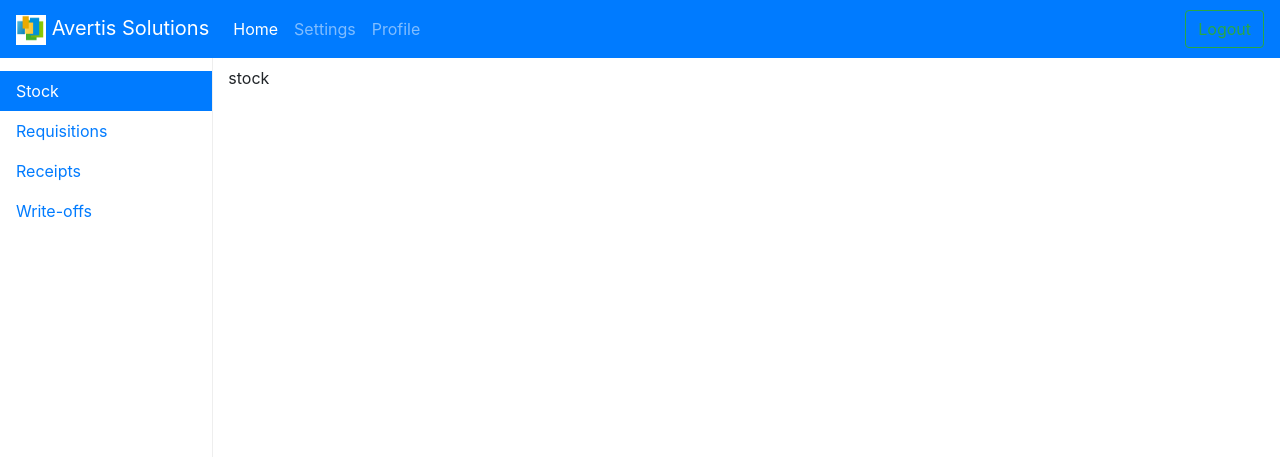
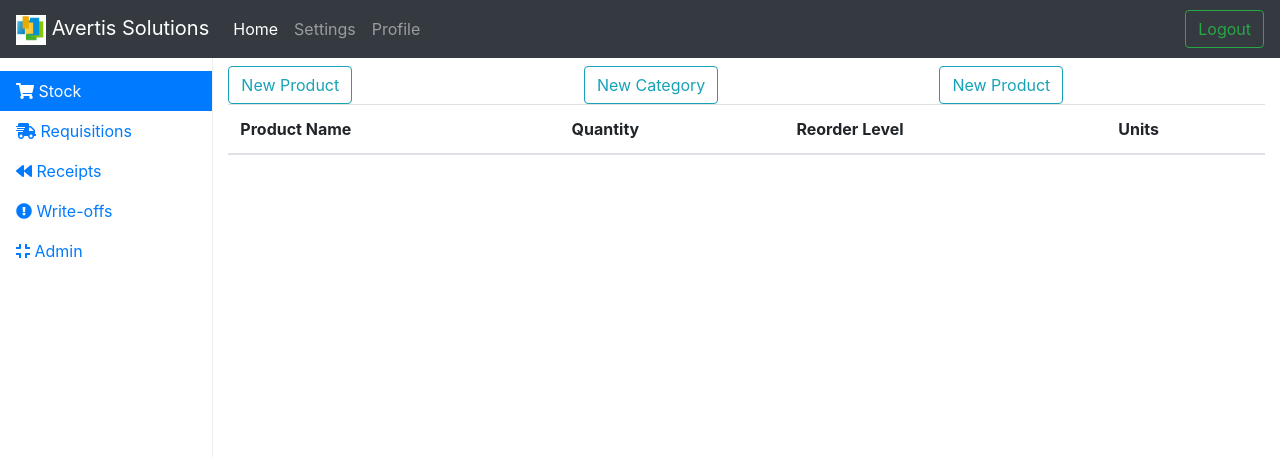
Before and after one commit to RichardMM/testhrku, a Flask app: page / in a window 1280 px wide. Shown: the top 457 px of the page. Run offline with Flask 2, Linux system fonts and the light colour scheme; lists and menus that the app fills with data are empty; parts of the project's set-up code (start-up, migrations or seed data) failed here and were passed over; some libraries are stand-ins or nearby versions.

Commit message:
Inventory UI added

```diff
--- a/myapp/warehouse/templates/warehouse/base.html
+++ b/myapp/warehouse/templates/warehouse/base.html
@@ -6,11 +6,7 @@
     <meta http-equiv="X-UA-Compatible" content="ie=edge">
 
     <link href="https://use.fontawesome.com/releases/v5.0.8/css/all.css" rel="stylesheet">
-    <link href="{{ url_for("static", filename="styles/fullcalendar-3.9.0/fullcalendar.min.css") }}" rel="stylesheet">
-    <link href="{{ url_for("static", filename="styles/fullcalendar-3.9.0/fullcalendar.print.min.css") }}" media="print" rel="stylesheet">
-    <!-- <link rel="stylesheet" href="https://maxcdn.bootstrapcdn.com/bootstrap/4.0.0-alpha.6/css/bootstrap.min.css" integrity="sha384-rwoIResjU2yc3z8GV/NPeZWAv56rSmLldC3R/AZzGRnGxQQKnKkoFVhFQhNUwEyJ" crossorigin="anonymous">
-     -->
-     <link href="https://stackpath.bootstrapcdn.com/bootstrap/4.1.1/css/bootstrap.min.css" rel="stylesheet" integrity="sha384-WskhaSGFgHYWDcbwN70/dfYBj47jz9qbsMId/iRN3ewGhXQFZCSftd1LZCfmhktB" crossorigin="anonymous">
+     <link href="https://stackpath.bootstrapcdn.com/bootstrap/4.1.1/css/bootstrap.min.css" rel="stylesheet">
 
     <link href="{{ url_for("static", filename="styles/dashboard/dashboard.css") }}" rel="stylesheet">
     <script src="https://cdnjs.cloudflare.com/ajax/libs/moment.js/2.21.0/moment.min.js"></script>
@@ -25,8 +21,7 @@
     <title>Warehouse System</title>
 </head>
 <body style="height:100%;">
-
-    <nav class="navbar navbar-expand-md navbar-dark bg-primary fixed-top">
+    <nav class="navbar navbar-expand-md navbar-dark bg-dark fixed-top">
     <!--nav class="navbar navbar-toggleable-md navbar-inverse fixed-top bg-inverse"-->
             <button class="navbar-toggler navbar-toggler-right hidden-lg-up collapsed" type="button" data-toggle="collapse" data-target="#navbarsExampleDefault" aria-controls="navbarsExampleDefault" aria-expanded="false" aria-label="Toggle navigation">
               <span class="navbar-toggler-icon"></span>
@@ -61,17 +56,20 @@
             <ul class="nav nav-pills flex-column" role="tablist">
 
               <li class="nav-item">
-                <a id="stock-tab" class="nav-link active" href="#stockDetails" data-toggle="tab" role="tab">Stock <span class="sr-only">(current)</span></a>
+                <a id="stock-tab" class="nav-link active" href="#stockDetails" data-toggle="tab" role="tab"><i class="fas fa-shopping-cart "></i> Stock <span class="sr-only">(current)</span></a>
               </li>
               <li class="nav-item">
-                <a id="requisitions-tab" class="nav-link" href="#requisitions" data-toggle="tab" role="tab">Requisitions</a>
+                <a id="requisitions-tab" class="nav-link" href="#requisitions" data-toggle="tab" role="tab"><i class="fas fa-shipping-fast"></i> Requisitions</a>
               </li>
               <li class="nav-item">
-                <a id="receipts-tab" class="nav-link" href="#receipts" data-toggle="tab" role="tab">Receipts</a>
+                <a id="receipts-tab" class="nav-link" href="#receipts" data-toggle="tab" role="tab"><i class="fas fa-backward"></i> Receipts</a>
               </li>
               <li class="nav-item">
-                <a id="writeoffs-tab" class="nav-link" href="#writeoffs" data-toggle="tab" role="tab">Write-offs</a>
+                <a id="writeoffs-tab" class="nav-link" href="#writeoffs" data-toggle="tab" role="tab"> <i class="fas fa-exclamation-circle"></i> Write-offs</a>
               </li>
+              <li class="nav-item">
+                  <a id="admin-tab" class="nav-link" href="#admin" data-toggle="tab" role="tab"><i class="fas fa-compress"></i> Admin</a>
+                </li>
             </ul>
             </nav>
 
--- a/myapp/warehouse/templates/warehouse/dashboard tabs/inventory.html
+++ b/myapp/warehouse/templates/warehouse/dashboard tabs/inventory.html
@@ -1,3 +1,28 @@
 <div class="tab-pane fade show active" id="stockDetails" role="tabpanel" aria-labelledby="details-Tab">
-    stock
+    <div class="row justify-content-md-center">
+        <div class="col-md">
+            <button type="button" class="btn btn-outline-info">New Product</button>
+        </div>
+        <div class="col-md">
+            <button type="button" class="btn btn-outline-info">New Category</button>
+        </div>
+        <div class="col-md">
+            <button type="button" class="btn btn-outline-info">New Product</button>
+        </div>
+    </div>
+    <table class="table">
+        <th>Product Name</th>
+        <th>Quantity</th>
+        <th>Reorder Level</th>
+        <th>Units</th>
+        <tbody>
+            <tr>
+                <td></td>
+                <td></td>
+                <td></td>
+            </tr>
+        </tbody>
+
+
+    </table>
 </div>
```
